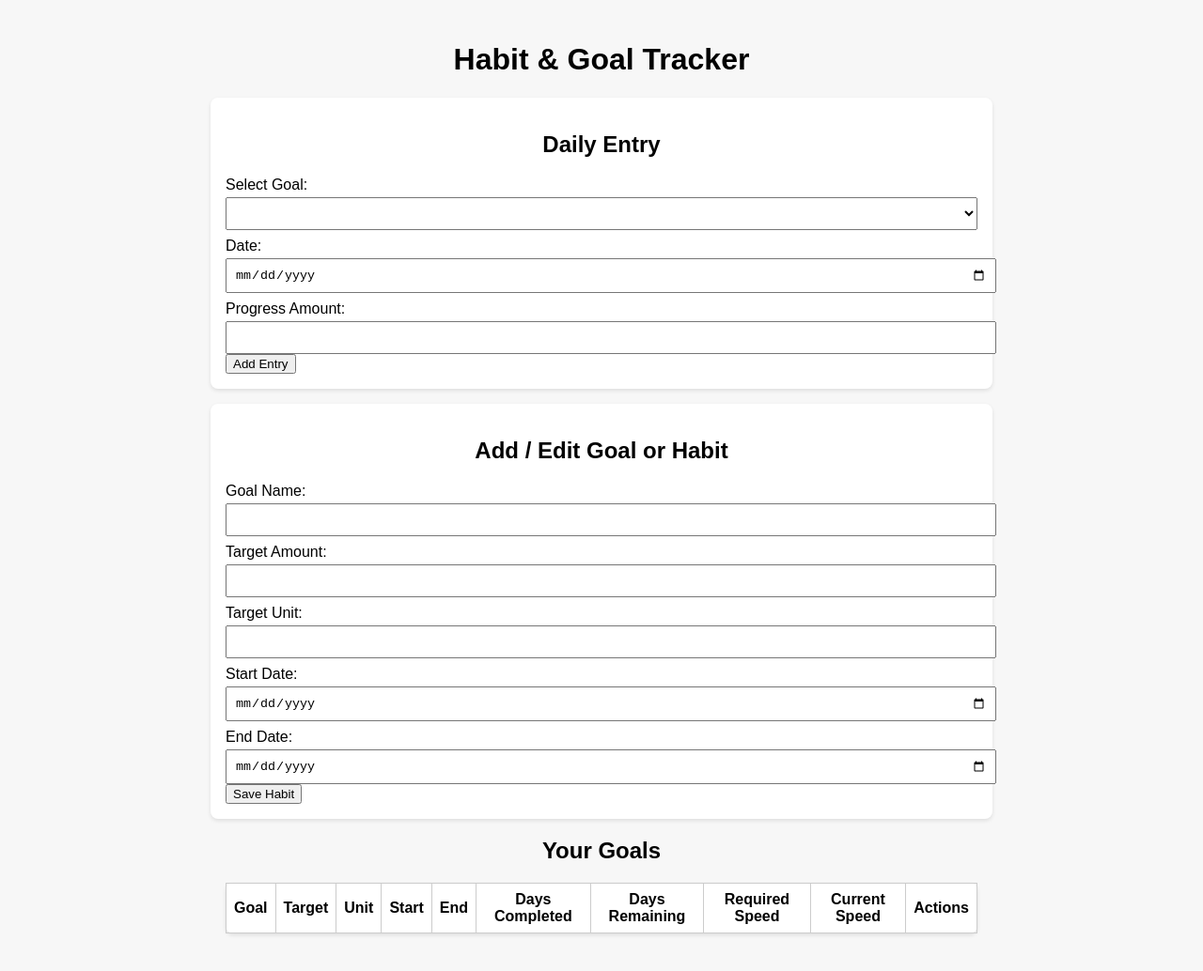
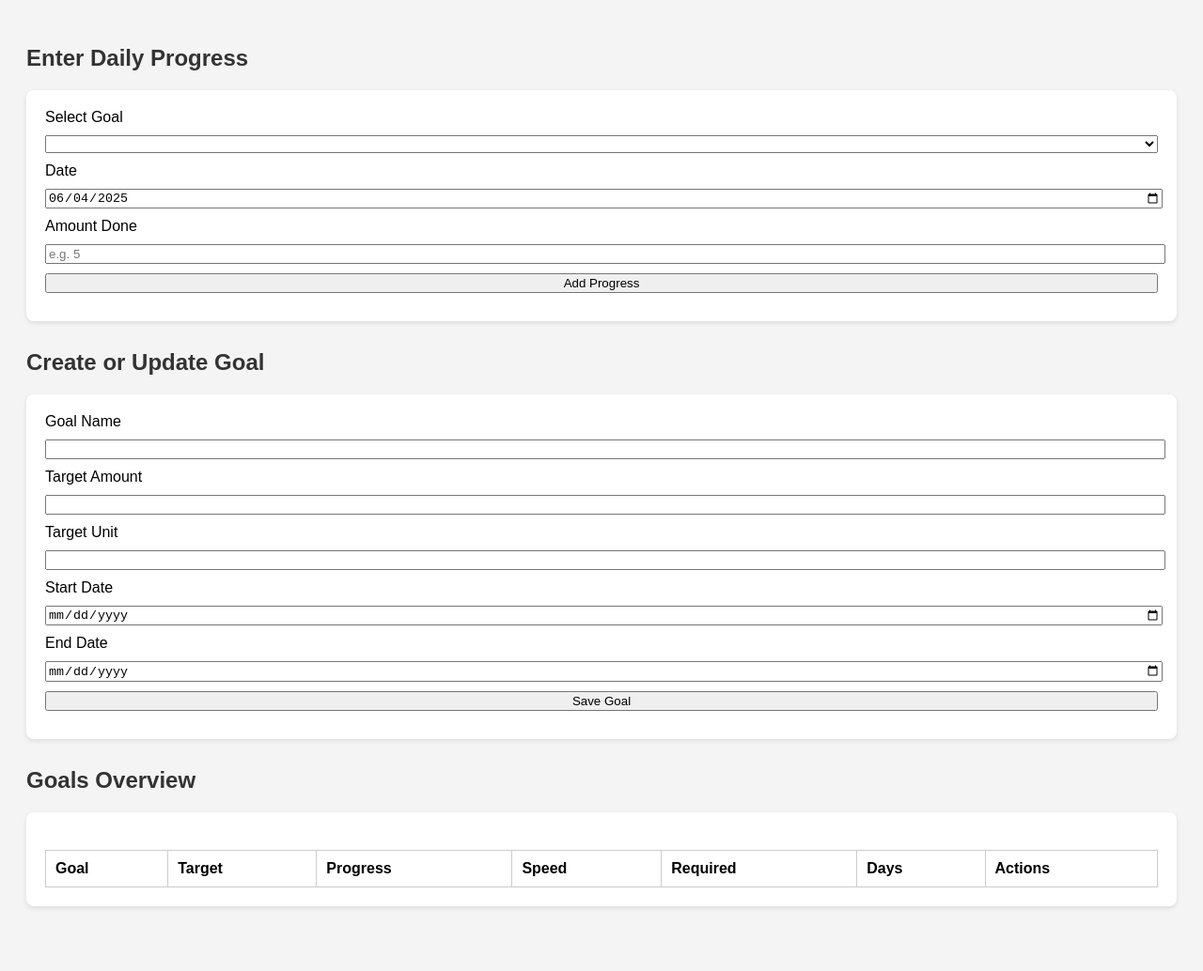
Before and after one commit to 123Yashvi/Habit-Tracker, a plain HTML site: page index.html in a window 1280 px wide. Shown: the whole page at 94% size. Drawn offline with Linux system fonts and the light colour scheme.

Commit message:
Update index.html

```diff
--- a/index.html
+++ b/index.html
@@ -1,183 +1,180 @@
-<!DOCTYPE html><html lang="en">
-<head>
-  <meta charset="UTF-8" />
-  <meta name="viewport" content="width=device-width, initial-scale=1.0" />
-  <title>Habit & Goal Tracker</title>
+<!DOCTYPE html><html lang="en"><head>
+  <meta charset="UTF-8">
+  <meta name="viewport" content="width=device-width, initial-scale=1.0">
+  <title>Goal & Habit Tracker</title>
   <style>
     body {
       font-family: Arial, sans-serif;
-      padding: 1rem;
-      background: #f7f7f7;
+      background-color: #f4f4f4;
+      padding: 20px;
     }
-    h1, h2 {
-      text-align: center;
+    h2 {
+      color: #333;
     }
-    form, table {
-      margin: 1rem auto;
-      width: 95%;
-      max-width: 800px;
-      background: white;
-      padding: 1rem;
+    .section {
+      margin-bottom: 30px;
+      background: #fff;
+      padding: 20px;
       border-radius: 8px;
-      box-shadow: 0 2px 4px rgba(0,0,0,0.1);
+      box-shadow: 0 2px 5px rgba(0, 0, 0, 0.1);
     }
-    label {
+    label, input, select, button {
       display: block;
-      margin-top: 0.5rem;
-    }
-    input, select {
       width: 100%;
-      padding: 0.5rem;
-      margin-top: 0.25rem;
+      margin-bottom: 10px;
     }
     table {
+      width: 100%;
       border-collapse: collapse;
+      margin-top: 20px;
     }
     th, td {
-      padding: 0.5rem;
+      padding: 10px;
       border: 1px solid #ccc;
-      text-align: center;
+      text-align: left;
     }
     .actions button {
-      margin: 0 5px;
+      margin-right: 5px;
     }
   </style>
-</head>
-<body>
-  <h1>Habit & Goal Tracker</h1>  <form id="entryForm">
-    <h2>Daily Entry</h2>
-    <label for="entryGoal">Select Goal:</label>
-    <select id="entryGoal"></select>
-    <label for="entryDate">Date:</label>
-    <input type="date" id="entryDate" />
-    <label for="progress">Progress Amount:</label>
-    <input type="number" id="progress" />
-    <button type="submit">Add Entry</button>
-  </form>  <form id="taskForm">
-    <h2>Add / Edit Goal or Habit</h2>
-    <input type="hidden" id="editId" />
-    <label for="goal">Goal Name:</label>
-    <input type="text" id="goal" />
-    <label for="target">Target Amount:</label>
-    <input type="number" id="target" />
-    <label for="unit">Target Unit:</label>
-    <input type="text" id="unit" />
-    <label for="start">Start Date:</label>
-    <input type="date" id="start" />
-    <label for="end">End Date:</label>
-    <input type="date" id="end" />
-    <button type="submit">Save Habit</button>
-  </form>  <h2 style="text-align:center">Your Goals</h2>
-  <table id="taskTable">
+</head><body>
+  <h2>Enter Daily Progress</h2>
+  <div class="section">
+    <label for="progress-goal">Select Goal</label>
+    <select id="progress-goal"></select>
+    <label for="progress-date">Date</label>
+    <input type="date" id="progress-date">
+    <label for="progress-amount">Amount Done</label>
+    <input type="number" id="progress-amount" placeholder="e.g. 5">
+    <button onclick="addProgress()">Add Progress</button>
+  </div>  <h2>Create or Update Goal</h2>
+  <div class="section">
+    <label for="goal-name">Goal Name</label>
+    <input type="text" id="goal-name">
+    <label for="target-amount">Target Amount</label>
+    <input type="number" id="target-amount">
+    <label for="target-unit">Target Unit</label>
+    <input type="text" id="target-unit">
+    <label for="start-date">Start Date</label>
+    <input type="date" id="start-date">
+    <label for="end-date">End Date</label>
+    <input type="date" id="end-date">
+    <button onclick="saveGoal()">Save Goal</button>
+  </div>  <h2>Goals Overview</h2>
+  <div class="section">
+    <table id="goals-table">
       <thead>
         <tr>
-        <th>Goal</th><th>Target</th><th>Unit</th><th>Start</th><th>End</th>
-        <th>Days Completed</th><th>Days Remaining</th><th>Required Speed</th>
-        <th>Current Speed</th><th>Actions</th>
+          <th>Goal</th>
+          <th>Target</th>
+          <th>Progress</th>
+          <th>Speed</th>
+          <th>Required</th>
+          <th>Days</th>
+          <th>Actions</th>
         </tr>
       </thead>
       <tbody></tbody>
-  </table>  <script>
-    const tasks = JSON.parse(localStorage.getItem("tasks") || "[]");
-    const entries = JSON.parse(localStorage.getItem("entries") || "[]");
+    </table>
+  </div>  <script>
+    const goals = JSON.parse(localStorage.getItem('goals') || '[]');
+    const progress = JSON.parse(localStorage.getItem('progress') || '{}');
 
-    function saveTasks() {
-      localStorage.setItem("tasks", JSON.stringify(tasks));
+    function saveGoal() {
+      const name = document.getElementById('goal-name').value;
+      const amount = +document.getElementById('target-amount').value;
+      const unit = document.getElementById('target-unit').value;
+      const startDate = document.getElementById('start-date').value;
+      const endDate = document.getElementById('end-date').value;
+      const existing = goals.find(g => g.name === name);
+
+      if (existing) {
+        Object.assign(existing, { amount, unit, startDate, endDate });
+      } else {
+        goals.push({ name, amount, unit, startDate, endDate });
       }
 
-    function saveEntries() {
-      localStorage.setItem("entries", JSON.stringify(entries));
+      localStorage.setItem('goals', JSON.stringify(goals));
+      renderGoals();
+      updateGoalOptions();
     }
 
-    function renderTaskTable() {
-      const tbody = document.querySelector("#taskTable tbody");
-      tbody.innerHTML = "";
-      document.getElementById("entryGoal").innerHTML = "";
-      tasks.forEach((task, i) => {
-        const daysTotal = (new Date(task.end) - new Date(task.start)) / (1000 * 3600 * 24);
-        const daysDone = (new Date() - new Date(task.start)) / (1000 * 3600 * 24);
-        const goalEntries = entries.filter(e => e.goal === task.goal);
-        const progressSum = goalEntries.reduce((a, e) => a + Number(e.progress), 0);
-        const requiredSpeed = task.target / daysTotal;
-        const currentSpeed = progressSum / daysDone;
-        const tr = document.createElement("tr");
+    function addProgress() {
+      const name = document.getElementById('progress-goal').value;
+      const date = document.getElementById('progress-date').value;
+      const amt = +document.getElementById('progress-amount').value;
+
+      if (!progress[name]) progress[name] = [];
+      progress[name].push({ date, amt });
+
+      localStorage.setItem('progress', JSON.stringify(progress));
+      renderGoals();
+    }
+
+    function renderGoals() {
+      const tbody = document.querySelector('#goals-table tbody');
+      tbody.innerHTML = '';
+
+      goals.forEach(goal => {
+        const prog = (progress[goal.name] || []).reduce((sum, p) => sum + p.amt, 0);
+        const totalDays = Math.ceil((new Date(goal.endDate) - new Date(goal.startDate)) / (1000 * 60 * 60 * 24));
+        const daysPassed = Math.ceil((new Date() - new Date(goal.startDate)) / (1000 * 60 * 60 * 24));
+        const requiredSpeed = goal.amount / totalDays;
+        const actualSpeed = prog / daysPassed;
+
+        const tr = document.createElement('tr');
         tr.innerHTML = `
-          <td>${task.goal}</td>
-          <td>${task.target}</td>
-          <td>${task.unit}</td>
-          <td>${task.start}</td>
-          <td>${task.end}</td>
-          <td>${Math.floor(daysDone)}</td>
-          <td>${Math.ceil(daysTotal - daysDone)}</td>
+          <td>${goal.name}</td>
+          <td>${goal.amount} ${goal.unit}</td>
+          <td>${prog} ${goal.unit}</td>
+          <td>${actualSpeed.toFixed(2)}</td>
           <td>${requiredSpeed.toFixed(2)}</td>
-          <td>${currentSpeed.toFixed(2)}</td>
+          <td>${daysPassed}/${totalDays}</td>
           <td class="actions">
-            <button onclick="editTask(${i})">✏️</button>
-            <button onclick="deleteTask(${i})">🗑️</button>
+            <button onclick="editGoal('${goal.name}')">Edit</button>
+            <button onclick="deleteGoal('${goal.name}')">Delete</button>
           </td>
         `;
         tbody.appendChild(tr);
-
-        // add to dropdown
-        const opt = document.createElement("option");
-        opt.value = task.goal;
-        opt.textContent = task.goal;
-        document.getElementById("entryGoal").appendChild(opt);
       });
     }
 
-    function editTask(index) {
-      const t = tasks[index];
-      document.getElementById("editId").value = index;
-      document.getElementById("goal").value = t.goal;
-      document.getElementById("target").value = t.target;
-      document.getElementById("unit").value = t.unit;
-      document.getElementById("start").value = t.start;
-      document.getElementById("end").value = t.end;
+    function editGoal(name) {
+      const g = goals.find(g => g.name === name);
+      document.getElementById('goal-name').value = g.name;
+      document.getElementById('target-amount').value = g.amount;
+      document.getElementById('target-unit').value = g.unit;
+      document.getElementById('start-date').value = g.startDate;
+      document.getElementById('end-date').value = g.endDate;
     }
 
-    function deleteTask(index) {
+    function deleteGoal(name) {
+      const i = goals.findIndex(g => g.name === name);
+      if (i > -1) {
         if (confirm("Delete this goal?")) {
-        tasks.splice(index, 1);
-        saveTasks();
-        renderTaskTable();
+          goals.splice(i, 1);
+          delete progress[name];
+          localStorage.setItem('goals', JSON.stringify(goals));
+          localStorage.setItem('progress', JSON.stringify(progress));
+          renderGoals();
+          updateGoalOptions();
+        }
       }
     }
 
-    document.getElementById("taskForm").addEventListener("submit", function(e) {
-      e.preventDefault();
-      const goal = document.getElementById("goal").value;
-      const target = document.getElementById("target").value;
-      const unit = document.getElementById("unit").value;
-      const start = document.getElementById("start").value;
-      const end = document.getElementById("end").value;
-      const editId = document.getElementById("editId").value;
-
-      const task = { goal, target, unit, start, end };
-
-      if (editId) {
-        tasks[editId] = task;
-      } else {
-        tasks.push(task);
+    function updateGoalOptions() {
+      const sel = document.getElementById('progress-goal');
+      sel.innerHTML = '';
+      goals.forEach(g => {
+        const opt = document.createElement('option');
+        opt.value = g.name;
+        opt.textContent = g.name;
+        sel.appendChild(opt);
+      });
     }
 
-      saveTasks();
-      renderTaskTable();
-      this.reset();
-    });
-
-    document.getElementById("entryForm").addEventListener("submit", function(e) {
-      e.preventDefault();
-      const goal = document.getElementById("entryGoal").value;
-      const date = document.getElementById("entryDate").value;
-      const progress = document.getElementById("progress").value;
-      if (!goal || !date || !progress) return alert("Fill all entry fields");
-      entries.push({ goal, date, progress });
-      saveEntries();
-      renderTaskTable();
-      this.reset();
-    });
-
-    renderTaskTable();
-  </script></body>
-</html>
+    // Initialize
+    renderGoals();
+    updateGoalOptions();
+    document.getElementById('progress-date').valueAsDate = new Date();
+  </script></body></html>
```
Lines whose indentation alone changed are shown as unchanged.
